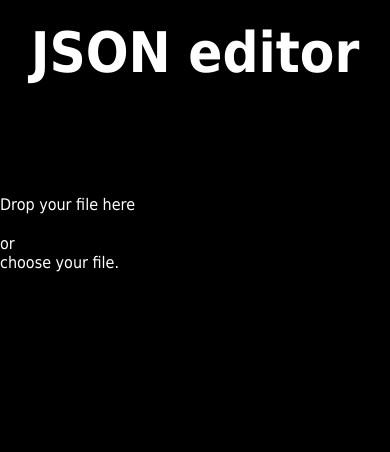
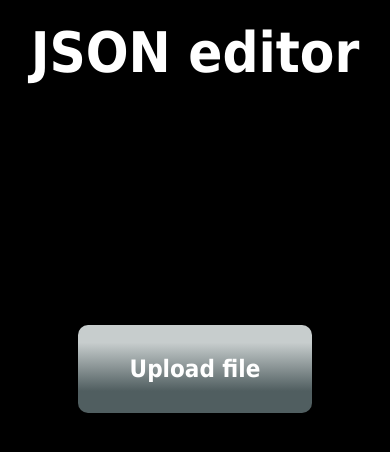
Before and after one commit to srysis/json_editor, a React (Create React App) app: page /#/upload in a window 390 px wide. Shown: the top 452 px of the page. Built offline with nearby package versions, Linux system fonts and the light colour scheme.

Commit message:
added a second 'div.drop_area' in the render method; required for better UX on mobile

```diff
--- a/src/pages/file_processor.jsx
+++ b/src/pages/file_processor.jsx
@@ -55,7 +55,7 @@ class FileProcessor extends React.Component {
 		event.preventDefault();
 		event.stopPropagation();
 
-		const drop_area = document.querySelector("div#drop_area");
+		const drop_area = document.querySelector("div.drop_area.desktop");
 		drop_area.addEventListener("dragover", () => {
 			drop_area.classList.add("drag-over");
 		});
@@ -65,7 +65,7 @@ class FileProcessor extends React.Component {
 		event.preventDefault();
 		event.stopPropagation();
 
-		const drop_area = document.querySelector("div#drop_area");
+		const drop_area = document.querySelector("div.drop_area.desktop");
 		drop_area.addEventListener("dragleave", () => {
 			drop_area.classList.remove("drag-over");
 		});
@@ -115,21 +115,36 @@ class FileProcessor extends React.Component {
 		return(
 			<>
 				{!this.state.isFileUploaded &&
-					<div id="drop_area"
+					<>
+
+						{/* this div will be shown if it's a desktop version */}
+						<div className="drop_area desktop"
 							 onDragOver={(event) => this.onDragOverHandler(event)}
 							 onDragEnter={(event) => { event.preventDefault(); event.stopPropagation(); } }
 							 onDragLeave={(event) => this.onDragLeaveHandler(event)}
 							 onDrop={(event) => this.dropAndUploadFile(event)}
 						>
 							<div>
-							<p style={{ "marginTop" : "70px" }}>Drop your file here</p>
+								<p style={{ "marginTop" : "120px" }}>Drop your file here</p>
 								<p style={{ "marginTop" : "20px" }}>or</p>
 								<label htmlFor="upload_file" id="custom_upload_file" style={{ "marginTop" : "20px" }}>
 									choose your file.
 								</label>
 							</div>
+						</div>
+						{/*--------------------------------------------------*/}
 
+						{/* this div will be shown if it's a mobile version */}
+						<div className="drop_area mobile">
+							<div className="label_container">
+								<label htmlFor="upload_file" id="custom_upload_file" style={{ "marginTop" : "20px" }}>
+									Upload file
+								</label>
 							</div>
+						</div>
+						{/*-------------------------------------------------*/}
+
+					</>
 				}
 				<input type="file" id="upload_file" accept=".json" onChange={(event) => this.uploadFile(event)} style={ { "display": "none" } } />
 				{this.state.isFileUploaded &&
```
Lines whose indentation alone changed are shown as unchanged.
